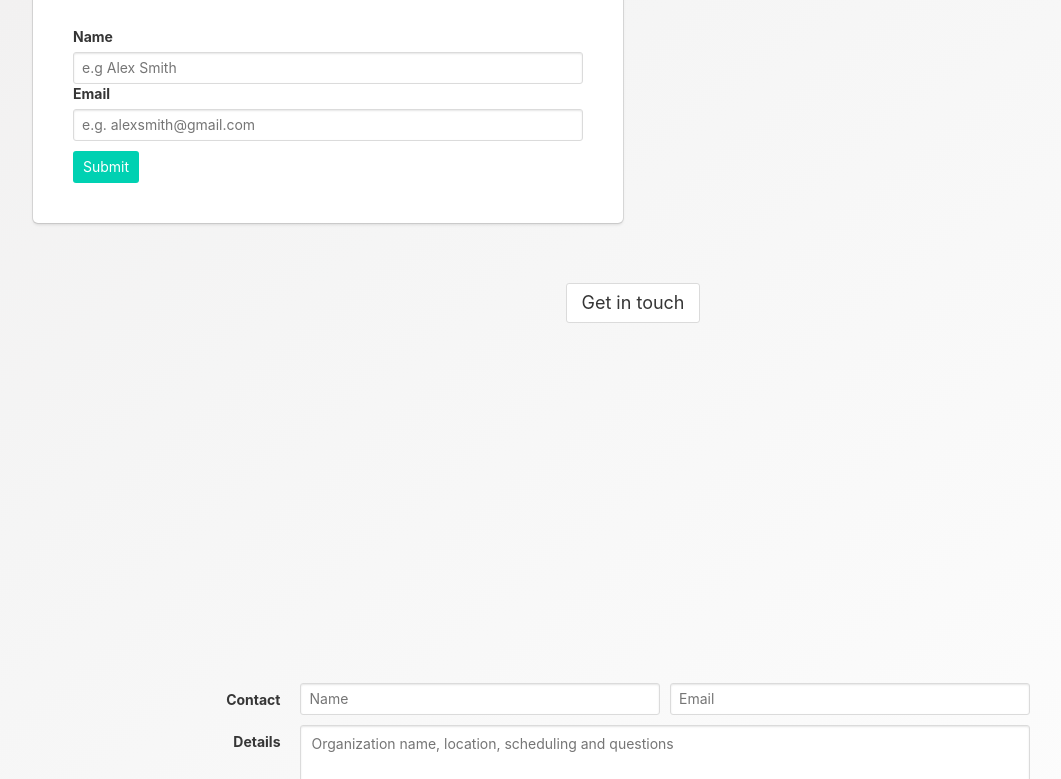
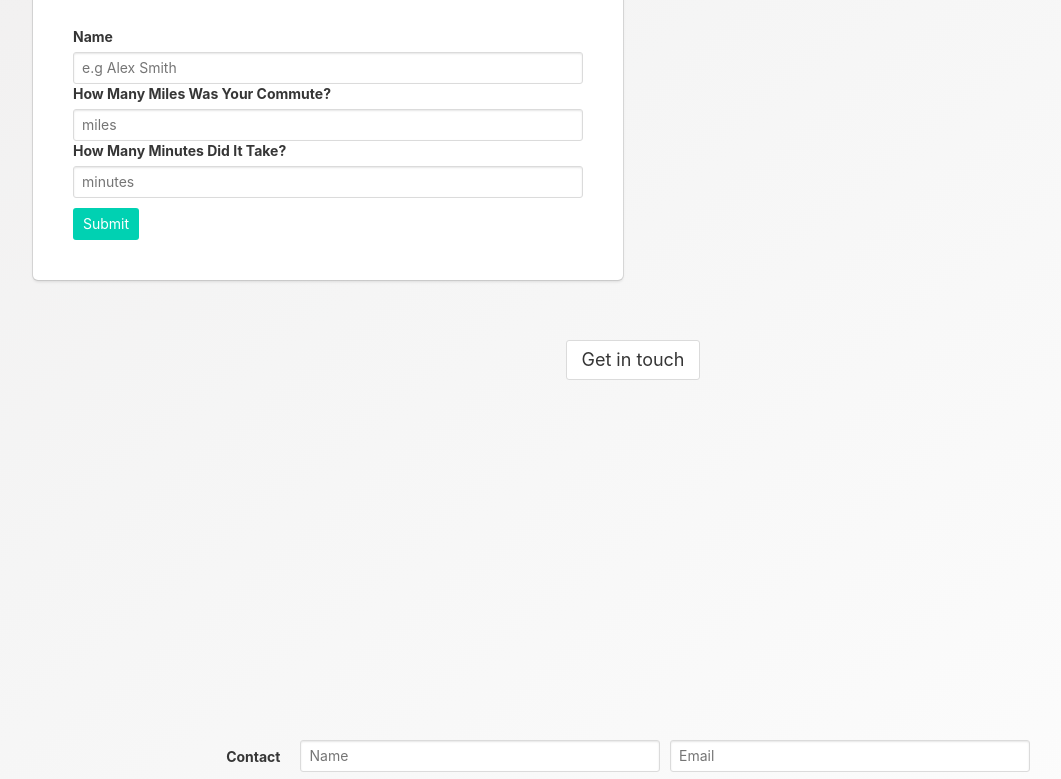
Before and after one commit to wcbridge/NC_GrandPrix, a website: page public/test.html in a window 1280 px wide. Shown: the part 3416-4195 px from the top of the page, without its empty margins (7-1068 px from the left). Drawn offline with Linux system fonts and the light colour scheme; some packages are replaced by stand-ins of ours; a script that the page names is missing.

Commit message:
how many minutes how long

```diff
--- a/config/config.json
+++ b/config/config.json
@@ -1,7 +1,7 @@
 {
   "development": {
     "username": "root",
-    "password": "",
+    "password": "Happyboy1!",
     "database": "f1db",
     "host": "127.0.0.1",
     "dialect": "mysql"
--- a/public/test.html
+++ b/public/test.html
@@ -322,9 +322,15 @@
                   </div>
                 </div>
                 <div class="field">
-                  <label class="label">Email</label>
+                  <label class="label">How Many Miles Was Your Commute?</label>
                   <div class="control">
-                    <input class="input" type="email" placeholder="e.g. alexsmith@gmail.com">
+                    <input class="input" type="email" placeholder="miles">
+                  </div>
+                </div>
+                <div class="field">
+                  <label class="label">How Many Minutes Did It Take?</label>
+                  <div class="control">
+                    <input class="input" type="email" placeholder="minutes">
                   </div>
                 </div>
                 <div class="control"></div>
--- a/server.js
+++ b/server.js
@@ -44,7 +44,7 @@ require("./routes/html-routes.js")(app);
 
 // Syncing our sequelize models and then starting our Express app
 // // =============================================================
-db.sequelize.sync({ force: true }).then(function() {
+db.sequelize.sync({}).then(function() {
   app.listen(PORT, function() {
     console.log("App listening on PORT " + PORT);
     //db.User.findAll().then(entries => {
```
